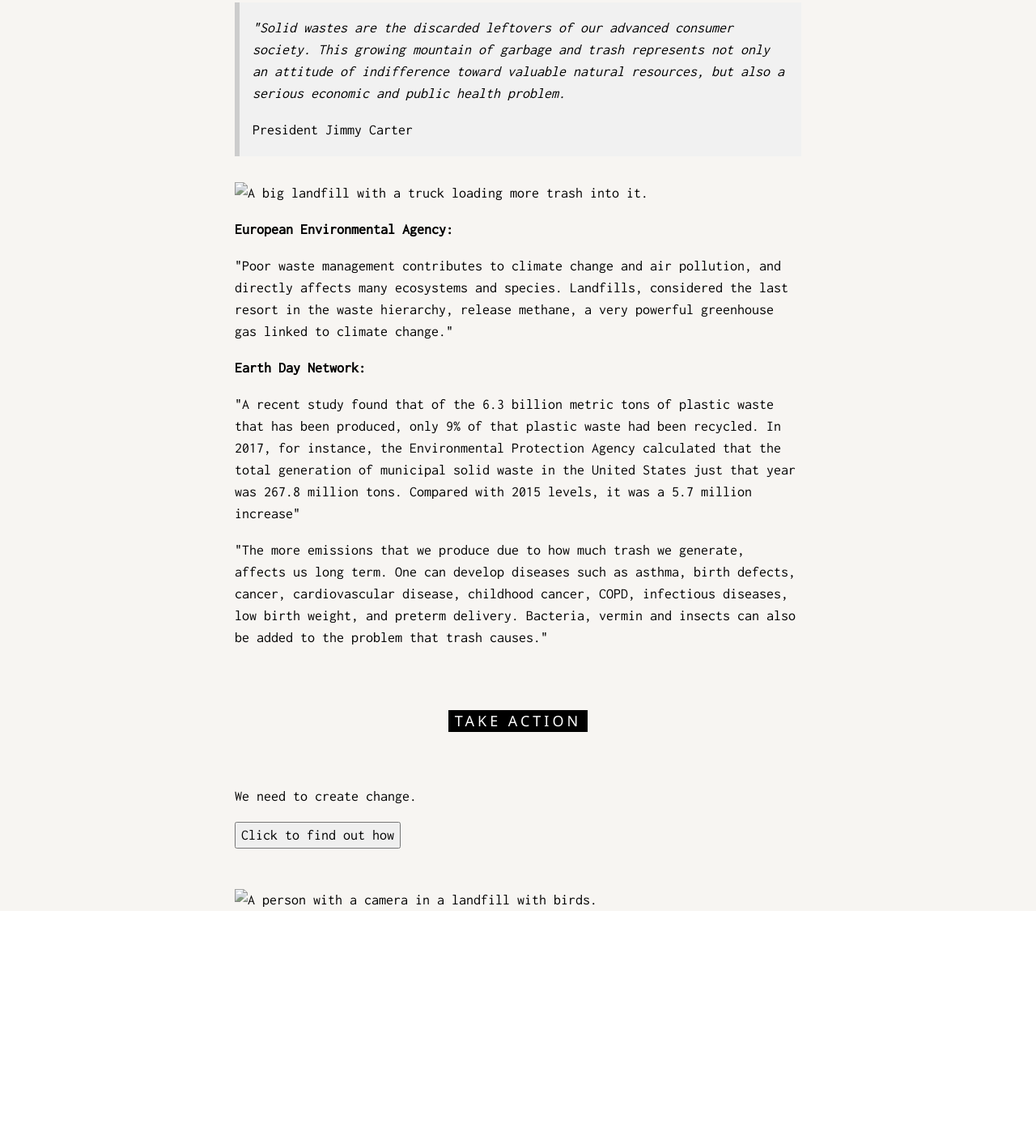
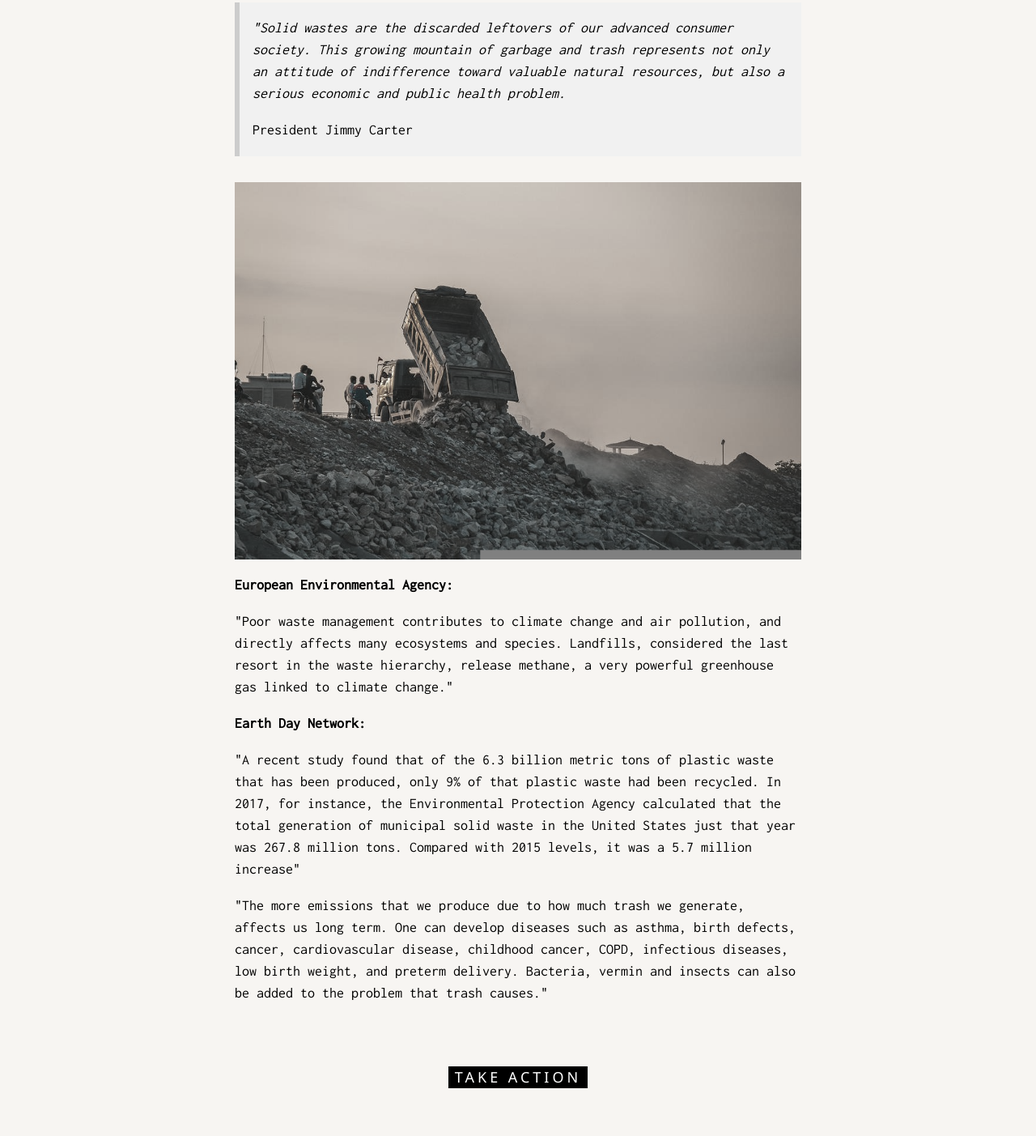
Before and after one commit to DonnaTran/DonnaTran.github.io, a plain HTML site: page index.html in a window 1280 px wide. Shown: the part 1477-2880 px from the top of the page at 81% size. Before the commit the page ends 2602 px from the top, so only its background shows below. Drawn offline with nearby package versions, Linux system fonts and the light colour scheme; files whose address does not match are found by name.

Commit message:
Update index.html

```diff
--- a/index.html
+++ b/index.html
@@ -61,7 +61,7 @@
       <p><i>"Solid wastes are the discarded leftovers of our advanced consumer society. This growing mountain of garbage and trash represents not only an attitude of indifference toward valuable natural resources, but also a serious economic and public health problem.</i></p>
       <p>President Jimmy Carter</p>
     </div>
-    <img src="One.jpg" alt="A big landfill with a truck loading more trash into it." style="width:100%;max-width:1000px" class="w3-margin-top">
+    <img src="assets/One.jpg" alt="A big landfill with a truck loading more trash into it." style="width:100%;max-width:1000px" class="w3-margin-top">
     <p><strong>European Environmental Agency:</strong></p>
     <p>"Poor waste management contributes to climate change and air pollution, and directly affects many ecosystems and species. Landfills, considered the last resort in the waste hierarchy, release methane, a very powerful greenhouse gas linked to climate change."</p>
     <p><strong>Earth Day Network:</strong></p>
@@ -80,7 +80,7 @@
       <button id="myButton">Click to find out how</button>
       <p id="fact"></p>
 
-    <img src="three.jpg" alt="A person with a camera in a landfill with birds." style="width:100%;max-width:1000px;margin-top:32px;">
+    <img src="assets/three.jpg" alt="A person with a camera in a landfill with birds." style="width:100%;max-width:1000px;margin-top:32px;">
   </div>
 </div>
 </body>
```
